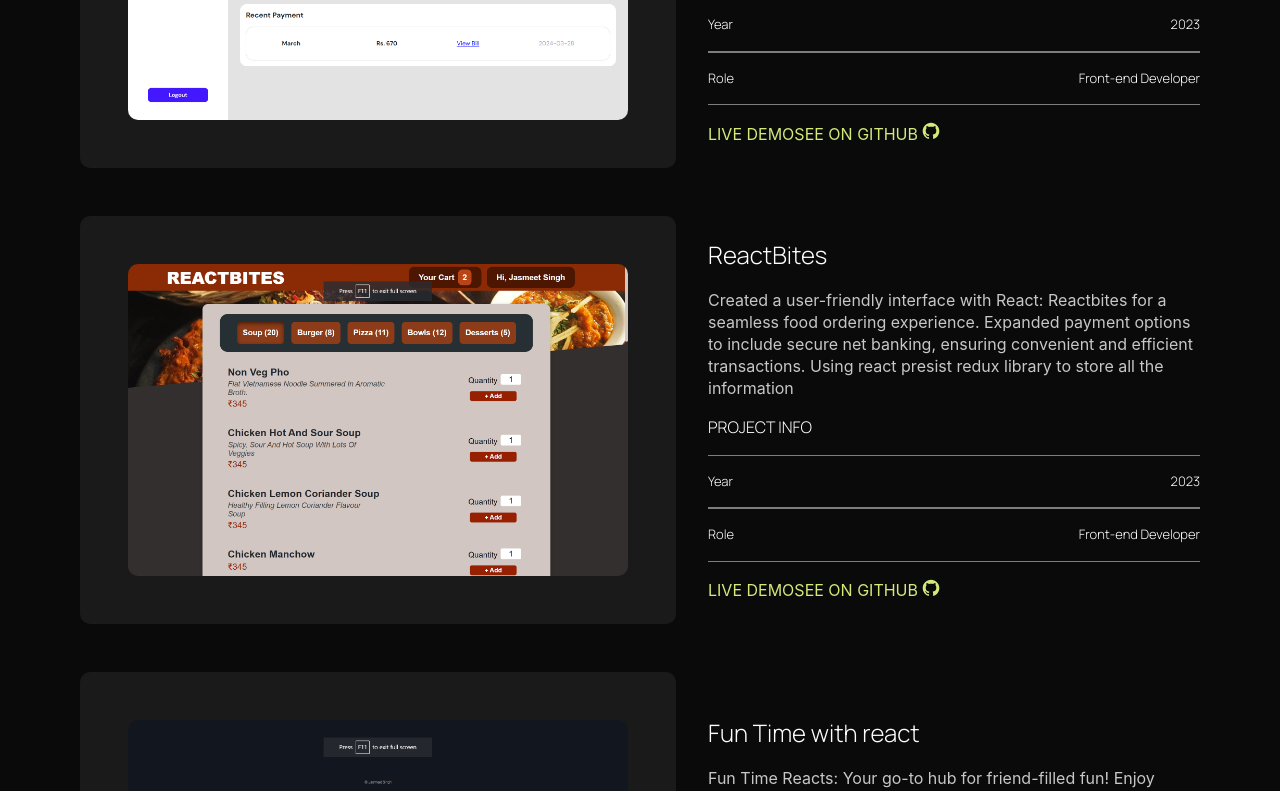
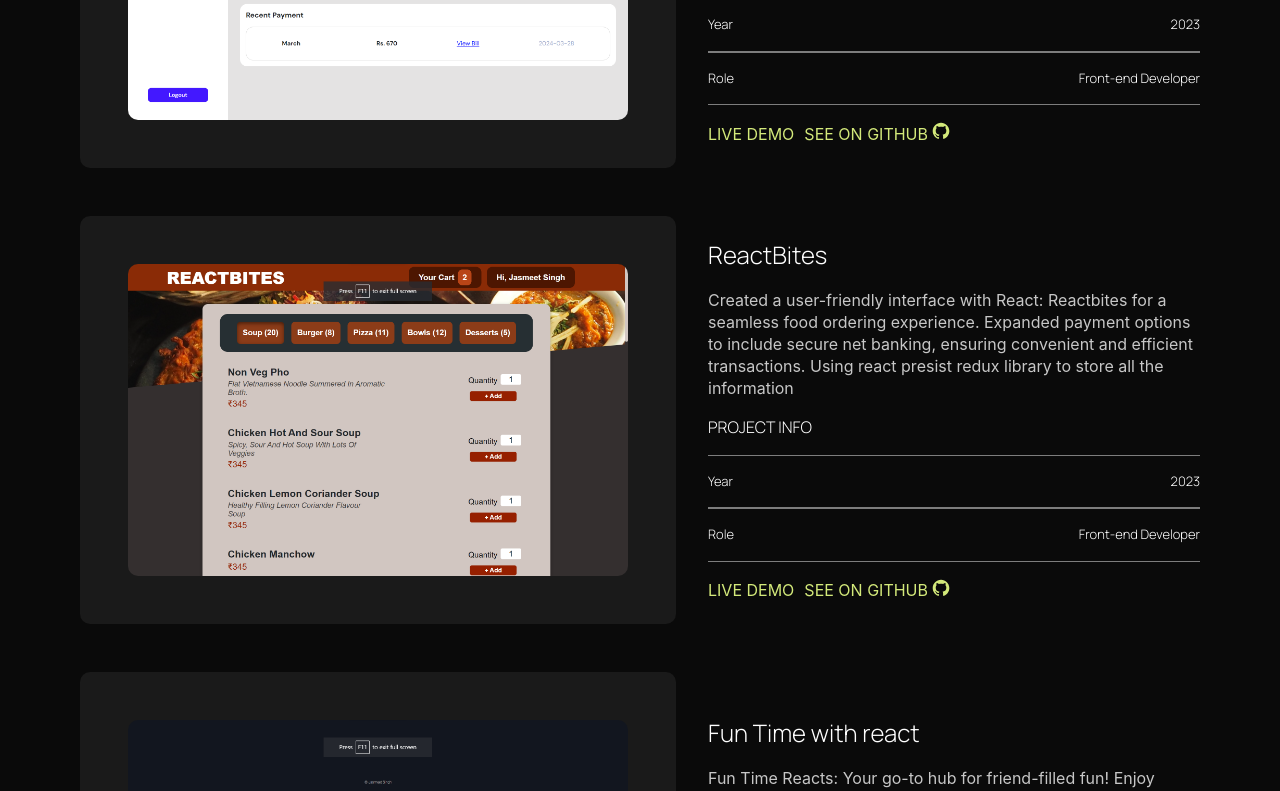
Before and after one commit to jasmeetsingh-1/portfolio, a React (Create React App) app: page / in a window 1280 px wide. Shown: the part 1306-2097 px from the top of the page. Built offline with nearby package versions, Linux system fonts and the light colour scheme.

Commit message:
adding the margin on the left

```diff
--- a/src/components/home/componentsHome/project.jsx
+++ b/src/components/home/componentsHome/project.jsx
@@ -33,7 +33,7 @@
           <Link to={props.githubLink}>
             <button
               className="projects-button-holder"
-              style={{ display: "flex", alignItems: "center" }}
+              style={{ display: "flex", alignItems: "center", marginLeft:"10px" }}
             >
               SEE ON GITHUB{" "}
               <img
```
